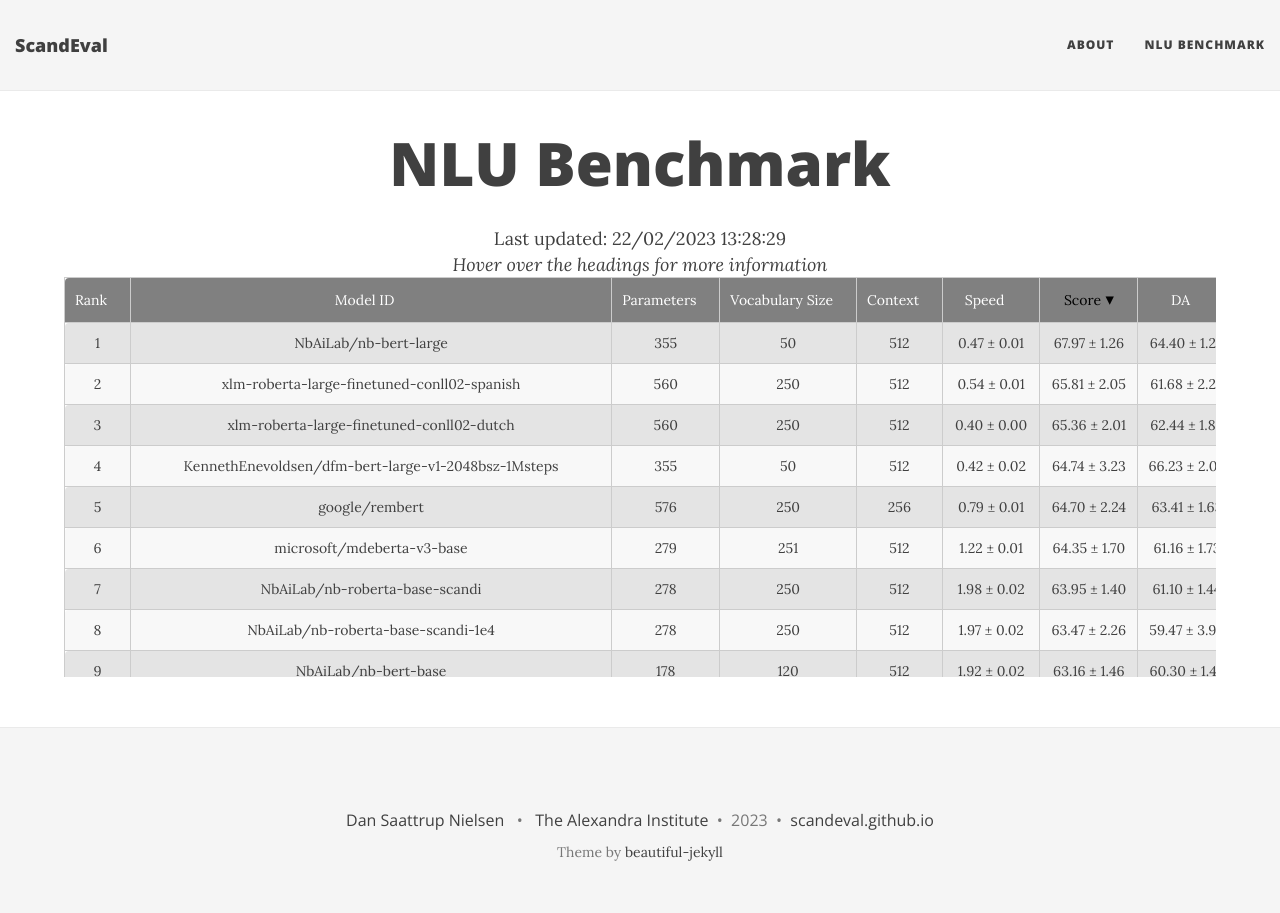
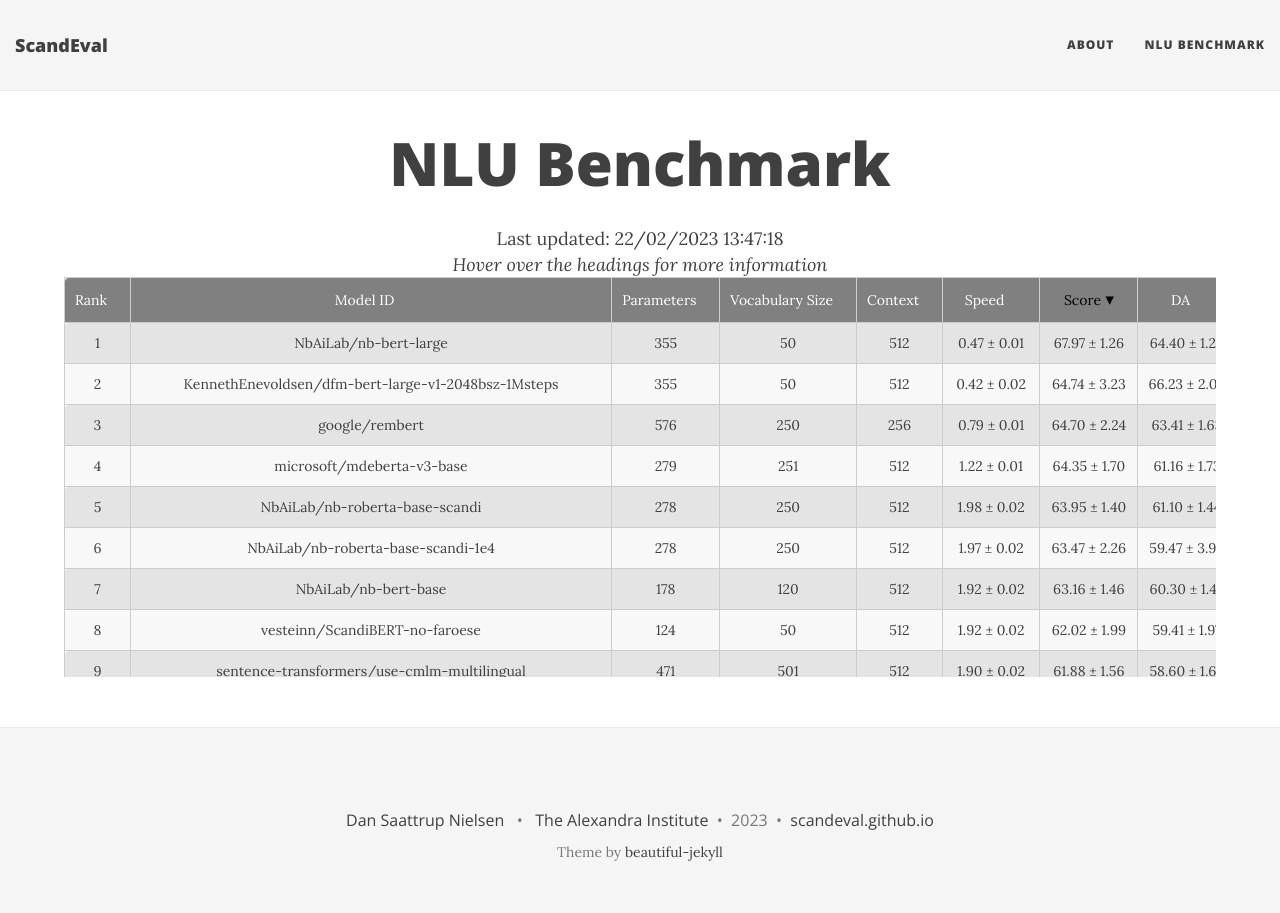
Before and after one commit to ScandEval/scandeval.github.io, a Jekyll site: the page built from nlu-benchmark.md, in a window 1280 px wide. Built offline with Jekyll 4.4.1, drawn with Linux system fonts in a browser that asks for light colours; nearby versions of some CDN libraries.

Commit message:
fix: Remove finetuned models

```diff
--- a/nlu-benchmark.md
+++ b/nlu-benchmark.md
@@ -3,7 +3,7 @@ layout: leaderboard
 title: NLU Benchmark
 ---
 
-<center>Last updated: 22/02/2023 13:28:29</center>
+<center>Last updated: 22/02/2023 13:47:18</center>
 <center><i>Hover over the headings for more information</i></center>
 
 <div class="table-wrapper centered">
@@ -2358,36 +2358,6 @@ title: NLU Benchmark
   </tr>
   <tr>
    <td class="rank"></td> <!-- Rank -->
-   <td>xlm-roberta-large-finetuned-conll02-dutch</td> <!-- Model ID -->
-   <td class="num_model_parameters">560</td> <!-- Number of trainable parameters -->
-   <td class="vocabulary_size">250</td> <!-- Size of the model's vocabulary -->
-   <td class="max_sequence_length">512</td> <!-- Maximum sequence length of the model-->
-   <td class="speed">0.40 ± 0.00</td> <!-- Model inference speed -->
-   <td class="score"></td> <!-- ScandEval score -->
-   <td class="da-score"></td> <!-- Danish score -->
-   <td class="no-score"></td> <!-- Norwegian score -->
-   <td class="sv-score"></td> <!-- Swedish score -->
-   <td class="ner-score"></td> <!-- Mean named entity recognition score -->
-   <td class="sent-score"></td> <!-- Mean sentiment classification score -->
-   <td class="la-score"></td> <!-- Mean linguistic acceptability score -->
-   <td class="qa-score"></td> <!-- Mean question answering score -->
-   <td class="da ner">85.71 ± 1.53 / 87.43 ± 1.53</td> <!-- DaNE -->
-   <td class="da sent">47.32 ± 2.39 / 62.63 ± 2.78</td> <!-- AngryTweets -->
-   <td class="da la">67.90 ± 1.51 / 83.23 ± 1.01</td> <!-- ScaLA-da -->
-   <td class="da qa">48.84 ± 2.12 / 53.58 ± 1.74</td> <!-- ScandiQA-da -->
-   <td class="no ner">89.26 ± 1.68 / 91.80 ± 1.31</td> <!-- NorNE-nb -->
-   <td class="no ner">81.76 ± 2.28 / 84.99 ± 2.00</td> <!-- NorNE-nn -->
-   <td class="no sent">59.19 ± 2.76 / 69.27 ± 4.94</td> <!-- NoReC -->
-   <td class="no la">69.38 ± 1.32 / 83.67 ± 0.95</td> <!-- ScaLA-nb -->
-   <td class="no la">55.30 ± 6.61 / 76.01 ± 5.14</td> <!-- ScaLA-nn -->
-   <td class="no qa">52.67 ± 1.23 / 57.49 ± 0.94</td> <!-- ScandiQA-no -->
-   <td class="sv ner">75.37 ± 3.01 / 80.55 ± 2.53</td> <!-- SUC3 -->
-   <td class="sv sent">75.28 ± 0.72 / 72.42 ± 2.38</td> <!-- SweReC -->
-   <td class="sv la">71.83 ± 2.06 / 85.31 ± 1.28</td> <!-- ScaLA-sv -->
-   <td class="sv qa">52.30 ± 0.82 / 57.45 ± 0.73</td> <!-- ScandiQA-sv -->
-  </tr>
-  <tr>
-   <td class="rank"></td> <!-- Rank -->
    <td>KBLab/megatron-bert-base-swedish-cased-600k</td> <!-- Model ID -->
    <td class="num_model_parameters">135</td> <!-- Number of trainable parameters -->
    <td class="vocabulary_size">64</td> <!-- Size of the model's vocabulary -->
@@ -2418,36 +2388,6 @@ title: NLU Benchmark
   </tr>
   <tr>
    <td class="rank"></td> <!-- Rank -->
-   <td>xlm-roberta-large-finetuned-conll02-spanish</td> <!-- Model ID -->
-   <td class="num_model_parameters">560</td> <!-- Number of trainable parameters -->
-   <td class="vocabulary_size">250</td> <!-- Size of the model's vocabulary -->
-   <td class="max_sequence_length">512</td> <!-- Maximum sequence length of the model-->
-   <td class="speed">0.54 ± 0.01</td> <!-- Model inference speed -->
-   <td class="score"></td> <!-- ScandEval score -->
-   <td class="da-score"></td> <!-- Danish score -->
-   <td class="no-score"></td> <!-- Norwegian score -->
-   <td class="sv-score"></td> <!-- Swedish score -->
-   <td class="ner-score"></td> <!-- Mean named entity recognition score -->
-   <td class="sent-score"></td> <!-- Mean sentiment classification score -->
-   <td class="la-score"></td> <!-- Mean linguistic acceptability score -->
-   <td class="qa-score"></td> <!-- Mean question answering score -->
-   <td class="da ner">84.34 ± 0.86 / 86.28 ± 0.85</td> <!-- DaNE -->
-   <td class="da sent">48.54 ± 1.03 / 64.98 ± 1.00</td> <!-- AngryTweets -->
-   <td class="da la">64.91 ± 5.39 / 81.44 ± 3.37</td> <!-- ScaLA-da -->
-   <td class="da qa">48.93 ± 1.60 / 53.59 ± 1.71</td> <!-- ScandiQA-da -->
-   <td class="no ner">89.69 ± 0.69 / 92.26 ± 0.47</td> <!-- NorNE-nb -->
-   <td class="no ner">83.39 ± 2.40 / 86.77 ± 1.95</td> <!-- NorNE-nn -->
-   <td class="no sent">61.59 ± 1.53 / 73.22 ± 1.34</td> <!-- NoReC -->
-   <td class="no la">68.26 ± 1.45 / 82.96 ± 0.91</td> <!-- ScaLA-nb -->
-   <td class="no la">56.09 ± 6.69 / 75.94 ± 5.92</td> <!-- ScaLA-nn -->
-   <td class="no qa">52.41 ± 1.59 / 57.14 ± 1.52</td> <!-- ScandiQA-no -->
-   <td class="sv ner">76.04 ± 3.03 / 80.25 ± 3.19</td> <!-- SUC3 -->
-   <td class="sv sent">76.54 ± 0.94 / 75.66 ± 1.81</td> <!-- SweReC -->
-   <td class="sv la">74.01 ± 1.45 / 86.61 ± 1.01</td> <!-- ScaLA-sv -->
-   <td class="sv qa">53.70 ± 1.52 / 58.63 ± 1.47</td> <!-- ScandiQA-sv -->
-  </tr>
-  <tr>
-   <td class="rank"></td> <!-- Rank -->
    <td>ltgoslo/norbert</td> <!-- Model ID -->
    <td class="num_model_parameters">111</td> <!-- Number of trainable parameters -->
    <td class="vocabulary_size">33</td> <!-- Size of the model's vocabulary -->
```
